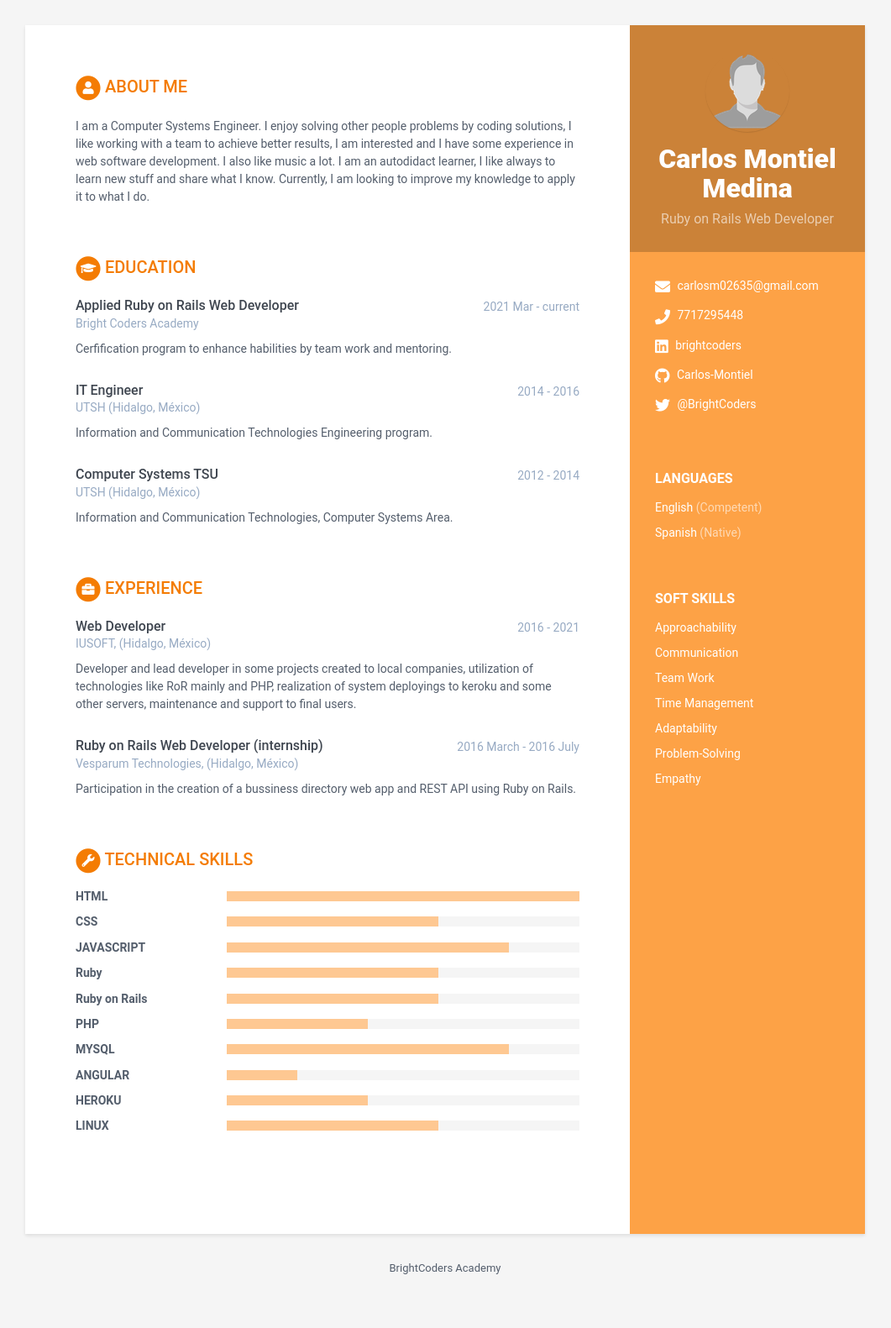
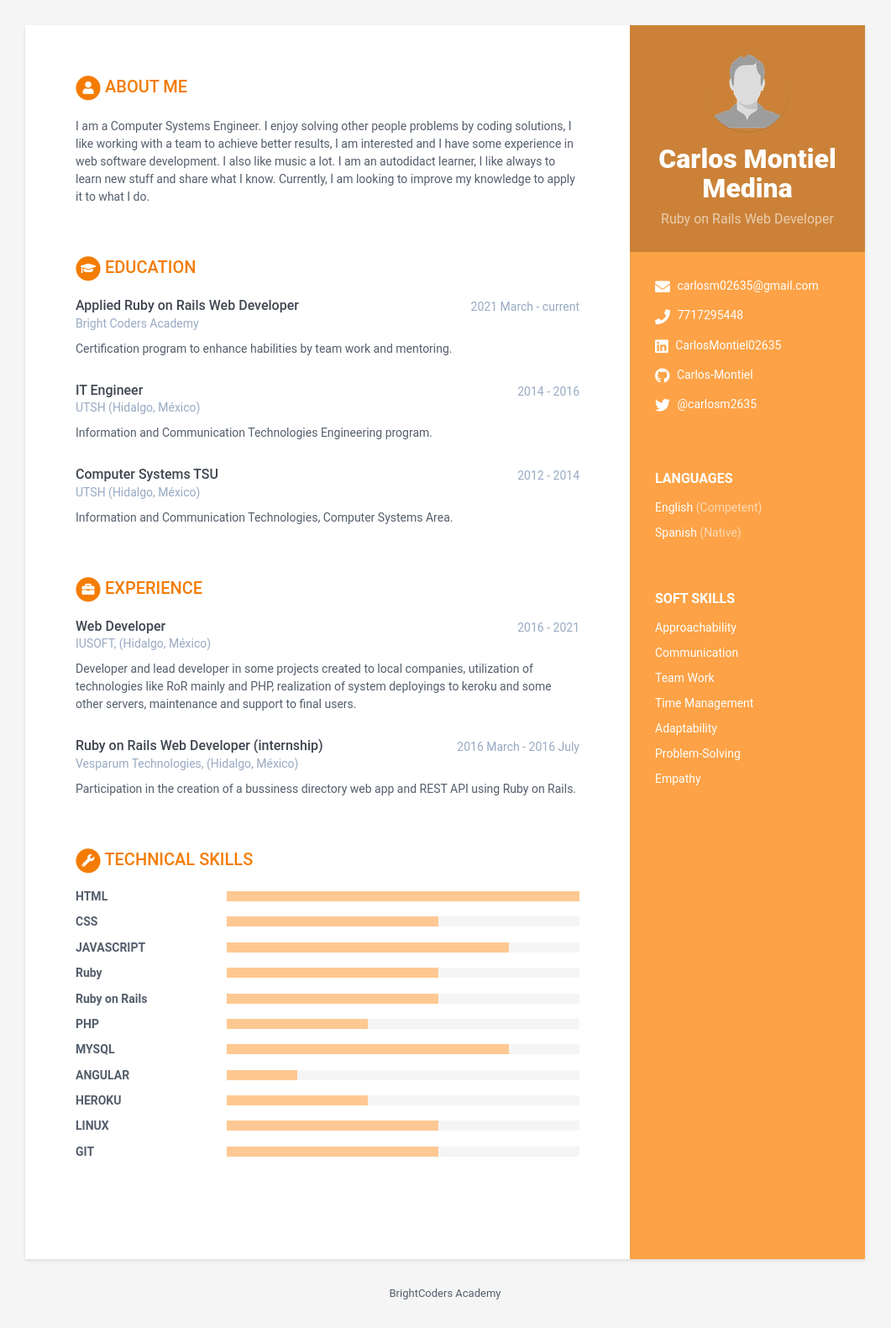
Before and after one commit to BC-MAR-21-ROR/kata-resume-Carlos-Montiel, a Jekyll site: the page built from index.html, in a window 1280 px wide. Shown: the whole page at 84% size, without its empty margins (110-1171 px from the left). Built offline with Jekyll 4.4.1, drawn with Linux system fonts in a browser that asks for light colours; before the commit the page ends 1551 px from its top, so only the background shows below that.

Commit message:
Update data.yml

```diff
--- a/_data/data.yml
+++ b/_data/data.yml
@@ -15,11 +15,11 @@ sidebar:
   email: carlosm02635@gmail.com
   phone: 7717295448
   website: # No agregar http://
-  linkedin: brightcoders
+  linkedin: CarlosMontiel02635
   github: Carlos-Montiel
   gitlab:
   bitbucket:
-  twitter: '@BrightCoders'
+  twitter: '@carlosm2635'
   stack-overflow: # Number/Username, e.g. 123456/alandoe
   codewars:
   goodreads: # Number-Username, e.g. 123456-alandoe
@@ -65,9 +65,9 @@ career-profile:
 educationcomplete:
   - degree: Applied Ruby on Rails Web Developer
     university: Bright Coders Academy
-    time: 2021 Mar - current
+    time: 2021 March - current
     details: |
-      Cerfification program to enhance habilities by team work and mentoring.
+      Certification program to enhance habilities by team work and mentoring.
 
   - degree: IT Engineer
     university: UTSH (Hidalgo, México)
@@ -137,6 +137,9 @@ skills:
     - name: LINUX
       level: 60%
 
+    - name: GIT
+      level: 60%
+
 # NO MODIFICAR
 footer: >
   BrightCoders Academy
```
